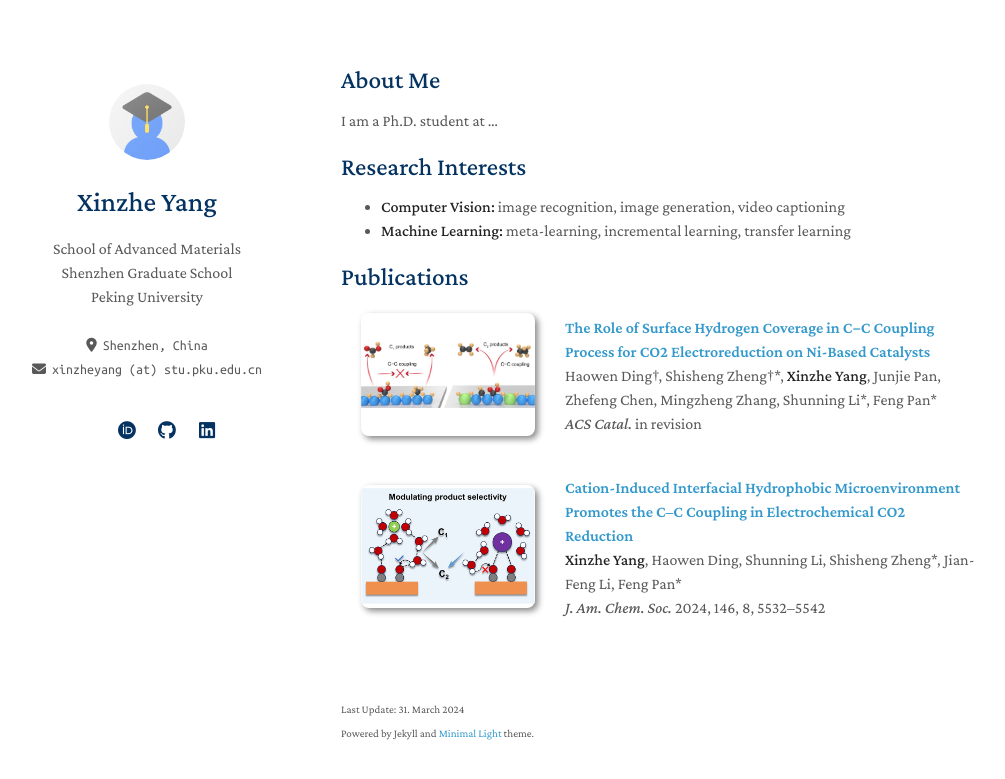
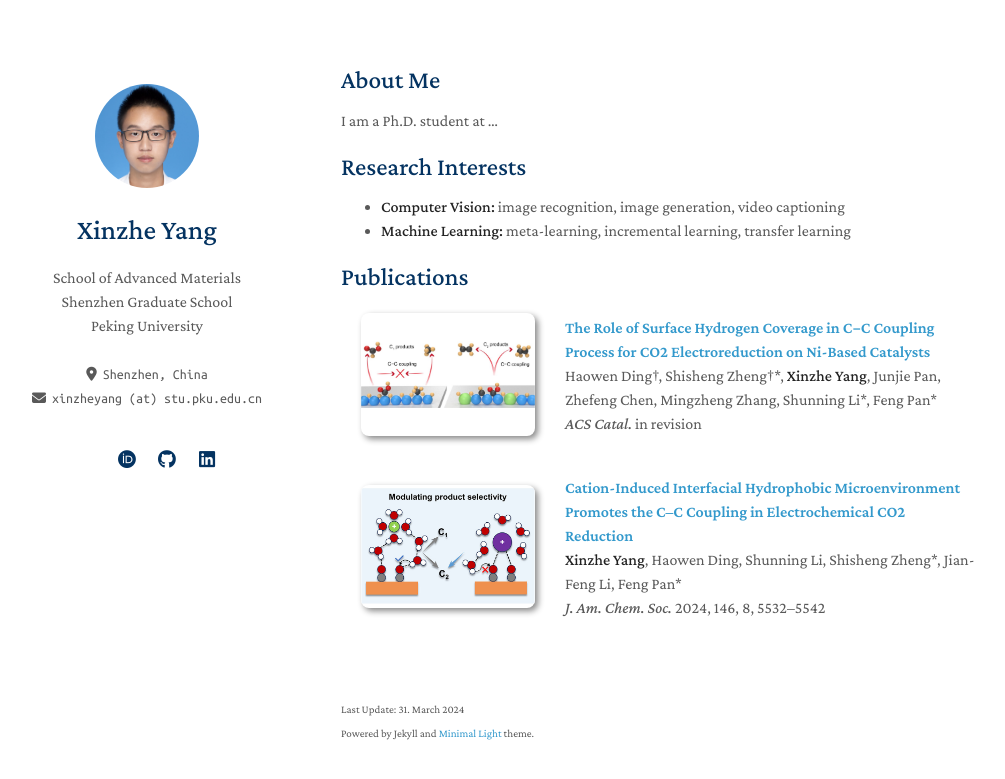
Before and after one commit to xzyang99/xzyang99.github.io, a Jekyll site: the page built from index.md, in a window 1280 px wide. Shown: the top 779 px of the page, without its empty margins (129-1134 px from the left). Built offline with Jekyll 4.4.1, drawn with Linux system fonts in a browser that asks for light colours; a style sheet for code colours, icons or effects is not loaded; our own code applies the rules of GitHub Pages for plain Markdown files.

Commit message:
Update _config.yml

```diff
--- a/_config.yml
+++ b/_config.yml
@@ -29,9 +29,9 @@ orcid: \#
 
 # Images (e.g., your profile picture and your website's favicon)
 # "favicon" and "favicon_dark" are used for the light and dark modes, respectively.
-avatar: ./assets/img/avatar.png
-favicon: ./assets/img/favicon.png
-favicon_dark: ./assets/img/favicon-dark.png
+avatar: ./assets/img/photo.jpg
+favicon: ./assets/img/icon.svg
+favicon_dark: ./assets/img/icon.svg
 
 # Footnote
 # You may use the option to disable the footnote, "Powered by Jekyll and Minimal Light theme."
```
